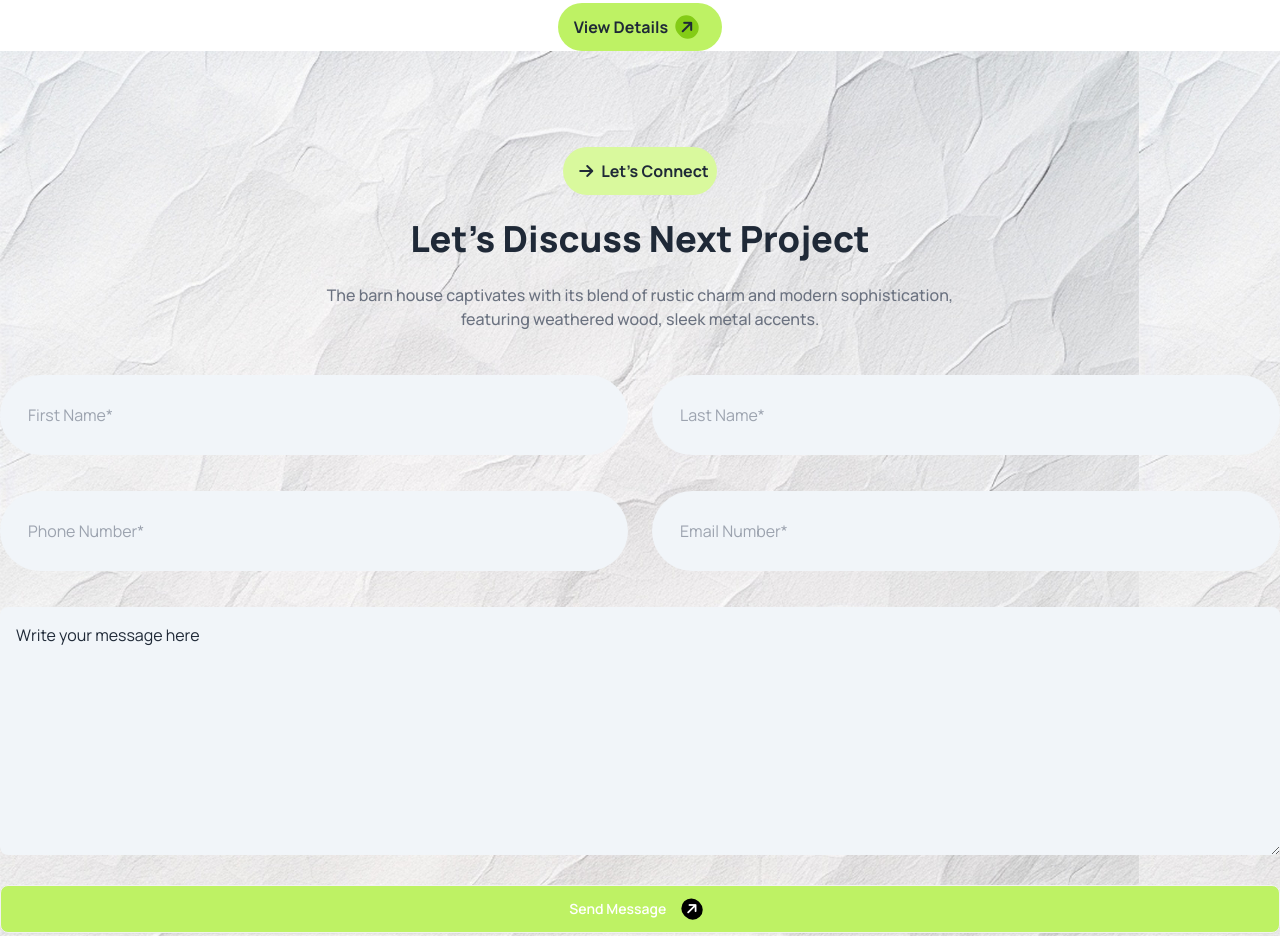
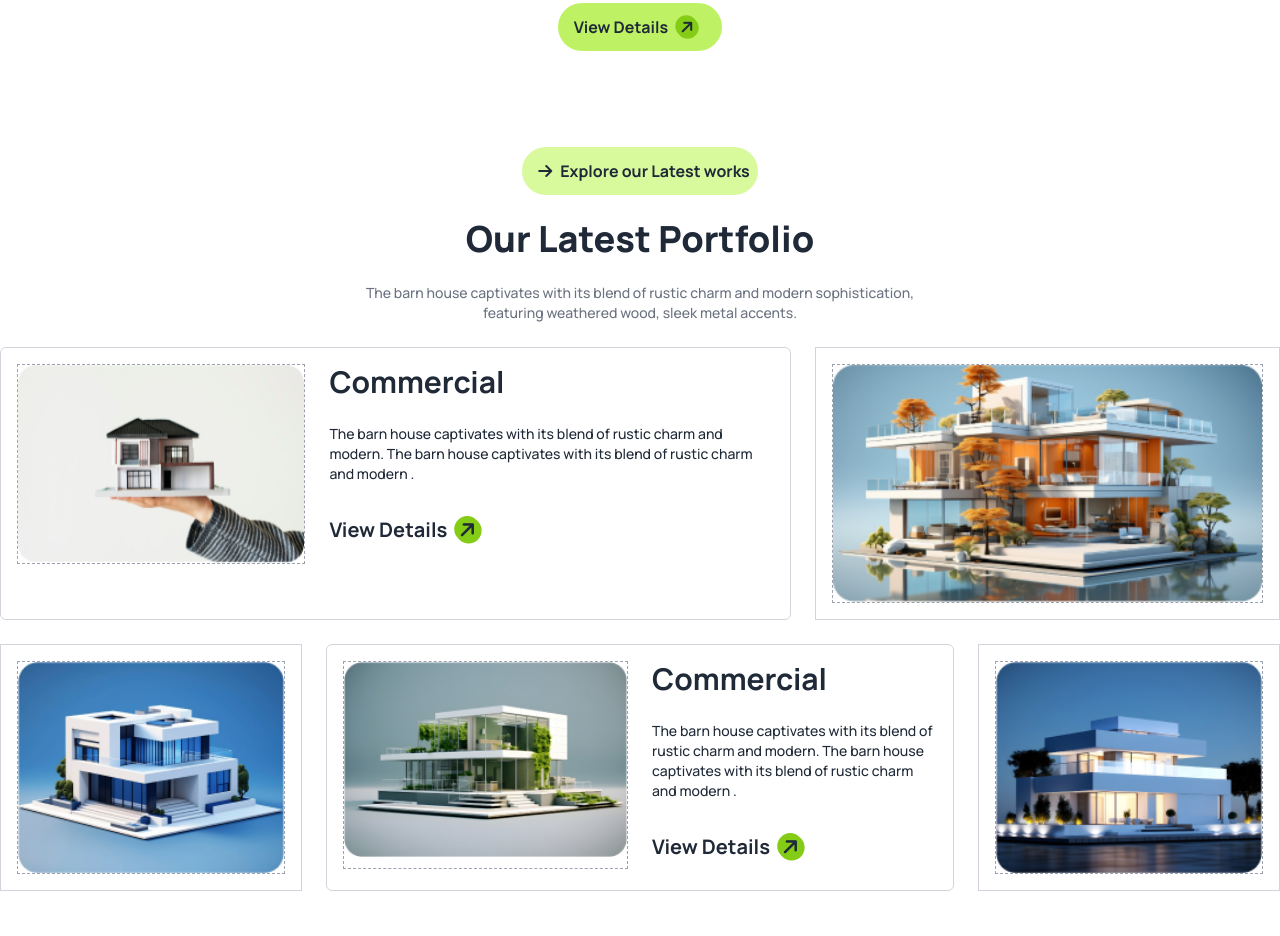
Before and after one commit to protivaghosh/assignment-03-b10, a plain HTML site: page index.html in a window 1280 px wide. Shown: the part 679-1615 px from the top of the page. Drawn offline with nearby package versions, Linux system fonts and the light colour scheme.

Commit message:
added to our latest portfolio section and footer section

```diff
--- a/index.html
+++ b/index.html
@@ -99,7 +99,63 @@
     </section>
      </header>
      <main>
-      <!-- Our Latest Portfolio  -->
+      <!-- Our Works Process section -->
+      <!-- Our Latest Portfolio section -->
+       <section class="container mx-auto mb-28">
+        <div class="text-center">
+          <button class="mt-24 mb-6 bg-lime-200 p-2 font-bold rounded-full"><i class="fa-solid fa-arrow-right p-2"></i>Explore our Latest works</button>
+          <h2 class="text-4xl font-extrabold mb-6">Our Latest Portfolio</h2>
+          <p class="text-sm font-medium text-gray-500 mb-6">The barn house captivates with its blend of rustic charm and modern sophistication,<br> featuring weathered wood, sleek metal accents.</p>
+        </div>
+        <di class="grid grid-cols-2 lg:grid-cols-8 gap-6">
+          <!-- 1st div -->
+               <div class="col-span-5 border border-gray-300 rounded-md p-4">
+                  <div class="grid grid-cols-1 lg:grid-cols-5 gap-6">
+                    <div class="col-span-2 border border-gray-400 border-dashed">
+                      <img class="w-full " src="./assets/img1.png" alt="">
+                    </div>
+                    <div class="col-span-3 " >
+                      <h3 class="text-3xl font-bold mb-6">Commercial</h3>
+                      <p class="text-sm font-medium mb-6">The barn house captivates with its blend of rustic charm and modern. The barn house captivates with its blend of rustic charm and modern .</p>
+                      <h4 class="text-xl font-bold">View Details<i class="fa-solid fa-arrow-right -rotate-45 bg-lime-500 p-1 rounded-full m-2"></i></h4>
+                    </div>
+                  </div>
+               </div>
+               <!-- 2nd div -->
+
+                <div class="col-span-3 border border-gray-300 p-4">
+                  <div class="border border-gray-400 border-dashed">
+                    <img class="w-full" src="./assets/img2.png" alt="">
+                  </div>
+                </div>
+
+                <!-- 3rd div -->
+                <div class="col-span-2 border border-gray-300 p-4">
+                  <div class="border border-gray-400 border-dashed">
+                    <img class="w-full" src="./assets/img3.png" alt="">
+                  </div>
+                </div>
+              <!-- 4th div -->
+              <div class="col-span-4 border border-gray-300 rounded-md p-4">
+                <div class="grid grid-cols-1 lg:grid-cols-2 gap-6">
+                  <div class="border border-gray-400 border-dashed">
+                    <img class="w-full" src="./assets/img4.png" alt="">
+                  </div>
+                  <div class="" >
+                    <h3 class="text-3xl font-bold mb-6">Commercial</h3>
+                    <p class="text-sm font-medium mb-6">The barn house captivates with its blend of rustic charm and modern. The barn house captivates with its blend of rustic charm and modern .</p>
+                    <h4 class="text-xl font-bold">View Details<i class="fa-solid fa-arrow-right -rotate-45 bg-lime-500 p-1 rounded-full m-2"></i></h4>
+                  </div>
+                </div>
+               </div>
+<!-- 5th div -->
+<div class="col-span-2 border border-gray-300 p-4">
+  <div class="border border-gray-400 border-dashed">
+    <img class="w-full" src="./assets/img5.png" alt="">
+  </div>
+</div>
+        </div>
+       </section>
       <!-- Let’s Discuss Next Project section -->
        <section class="bg-[url('/assets/bg.jpg')]">
              <div class="container mx-auto">
@@ -132,7 +188,26 @@
              </div>
        </section>
      </main>
-    <footer>
+    <footer class="bg-black mt-6">
+   <section class="px-4 py-10 lg:p-24 text-center">
+    <div>
+      <h2 class="text-4xl font-bold text-white mb-6 lg:mb-14 "><i class="fa-solid fa-arrow-right -rotate-45 bg-lime-500 text-black p-1 rounded-full m-2"></i>Rinterio</h2>
+      <p class="text-gray-400 text-xl font-semibold mb-6 lg:mb-14">The barn house captivates with its blend of rustic charm and modern sophistication,<br> featuring weathered wood, sleek metal accents.</p>
+    </div>
+    <div class="grid lg:grid-cols-5 text-white mb-6 lg:mb-14">
+      <div><a>Home</a></div>
+      <div><a>Services</a></div>
+      <div><a>Portfolio</a></div>
+      <div><a>Blogs</a></div>
+      <div><a>Contact Us</a></div>
+     </div>
+
+      <div>
+        <button class="bg-lime-300 px-4 py-1 rounded-full font-bold">View Details<i class="fa-solid fa-arrow-right -rotate-45 bg-black text-white p-1 rounded-full m-2"></i>
+        </button>
+      </div>
+   </section>
+
 
     </footer>
 </body>
```
Also changed, not shown: blog.html (+17 -1 lines).
